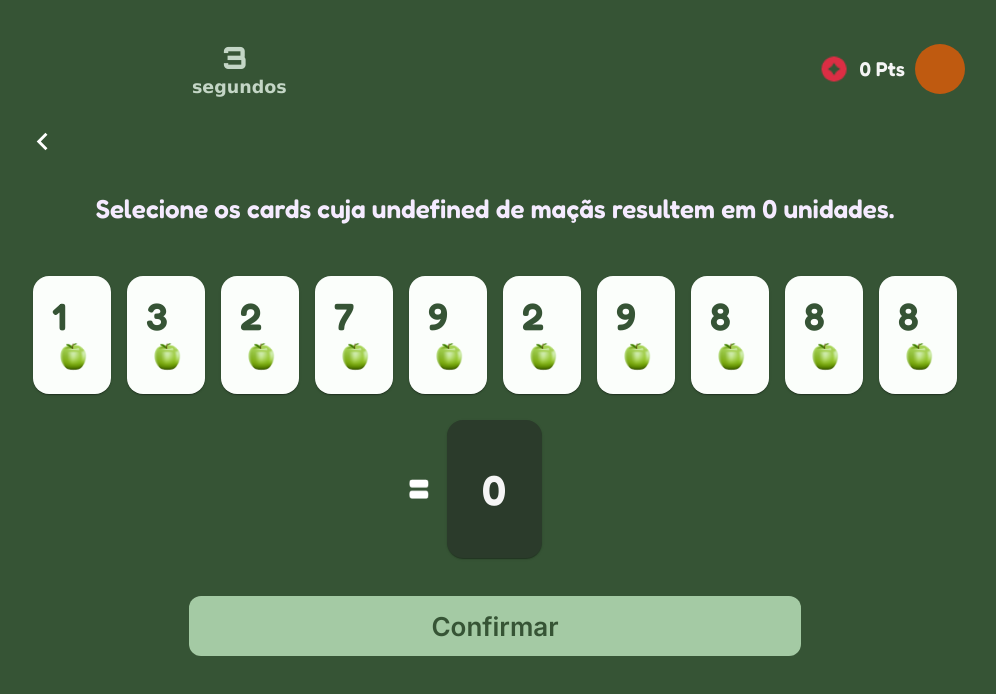
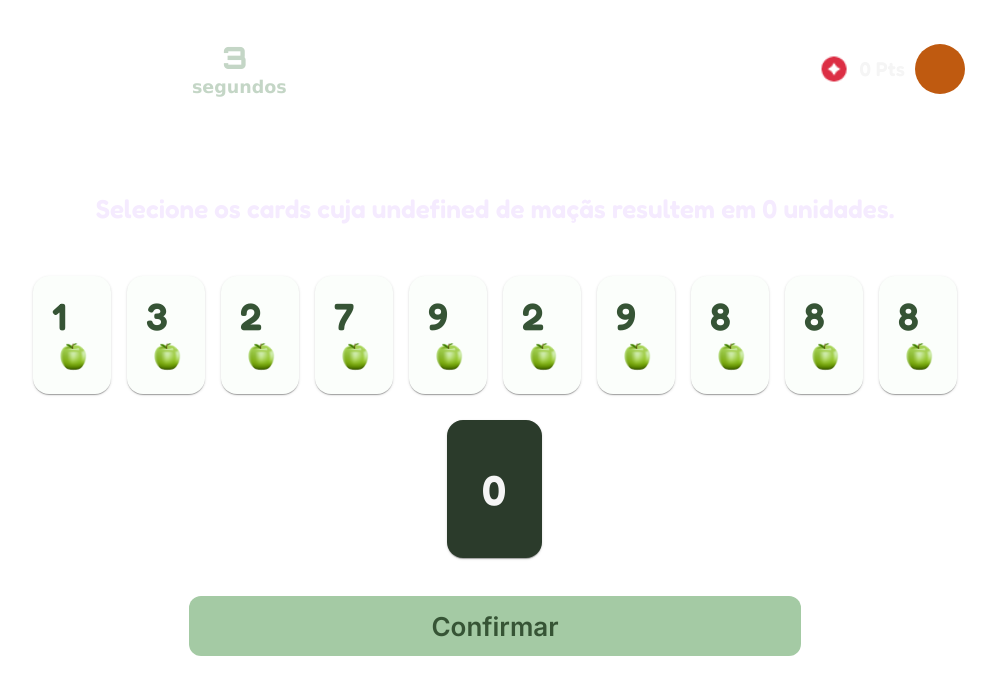
Before and after one commit to MatheusFPalma/hub-matematico, a React (Vite) app: page /play-room in a window 1280 px wide. Shown: the top 694 px of the page, without its empty margins (145-1141 px from the left). Built offline with nearby package versions, Linux system fonts and the light colour scheme; a web font is replaced by a local one.

Commit message:
removida class challengeLevel

```diff
--- a/src/App.css
+++ b/src/App.css
@@ -11,18 +11,22 @@
   padding: 0;
 }
 
-.challengeLevel {
+/* .challengeLevel {
   background-color: #365435;
-}
+} */
 
 body {
   display: flex;
   justify-content: center;
-  max-width: 100%;
-  height: 100vh;
+  width: 100%;
+  min-height: 100vh;
   align-items: flex-start;
 }
 
+#root {
+  /* max-width: 1280px; */
+  margin: 0 auto
+}
 
 .buttonChoiceLevel {
   width: 296px;
```
